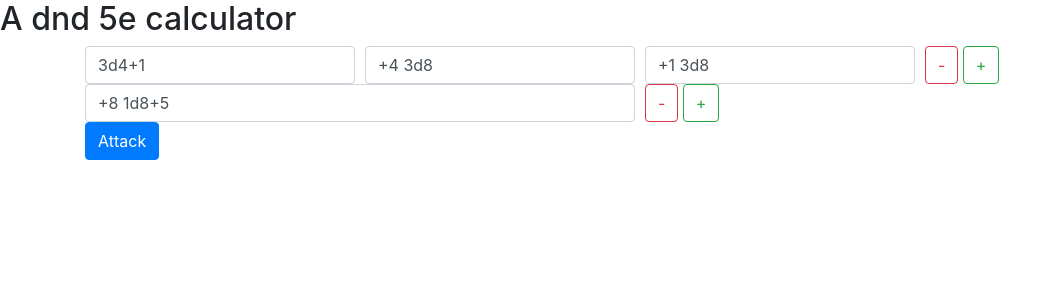
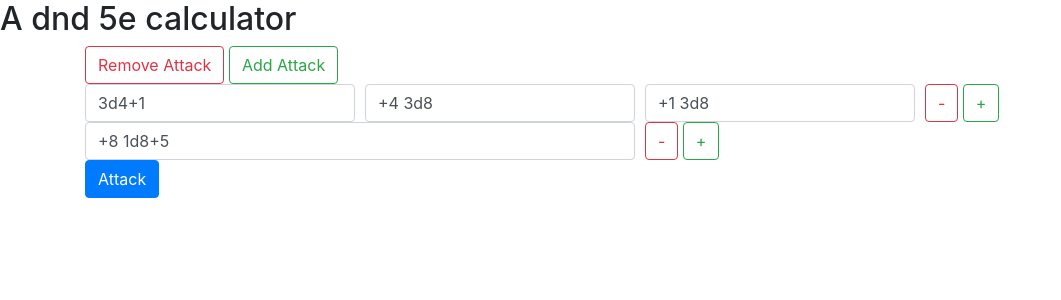
Before and after one commit to alskgj/dnd_math, a Flask app: page / in a window 1280 px wide. Shown: the top 300 px of the page, without its empty margins (0-1061 px from the left). Run offline with Flask 2, Linux system fonts and the light colour scheme; some libraries are stand-ins or nearby versions.

Commit message:
bugfixes

```diff
--- a/app/app.py
+++ b/app/app.py
@@ -18,7 +18,6 @@ app.debug = True
 SECRET_KEY = os.urandom(32)
 app.config['SECRET_KEY'] = SECRET_KEY
 
-# TODO - restore possibilities of multiple rows
 # TODO - remove UserInput class
 # TODO - replace the 'placeholde' name with something better
 
--- a/app/templates/index.html
+++ b/app/templates/index.html
@@ -7,12 +7,20 @@
 {% block content %}
 
   <div class="container">
+
+  <div class="form-row">
+    <div class="col">
+      <input class="btn btn-outline-danger" id="attack-remover" name="attack-remover" type="button" value="Remove Attack">
+      <input class="btn btn-outline-success" id="attack-adder" name="attack-adder" type="button" value="Add Attack">
+    </div>
+  </div>
+
     <form method="POST">
 
       {{ form.hidden_tag() }}
       {% for attack in form.attacks %}
-        {{ attack.hidden_tag() }}
-        <div class="form-row">
+        <div ctype="dynamic" class="form-row">
+          {{ attack.hidden_tag() }}
           {% for sub_attack in attack.sub_attacks %}
             <div class="col">
               {{ sub_attack.hidden_tag() }}
@@ -76,8 +84,6 @@
           }
       });
 
-      // todo ensure csrf gets copied -> one less button press
-
       // we always need the second last col, the last one are the buttons
       // let cols = $(first.closest("div.form-row")).find("div.col");
       // let tcols = cols[cols.length-2];
@@ -113,6 +119,39 @@
           }
       });
 
+      // remove an attack row
+      // attack-remover
+      $("input[id=attack-remover]").click(function () {
+          if ($("div[ctype=dynamic]").length >= 2) {
+            $("div[ctype=dynamic]:last")[0].remove();
+          }
+      });
+
+      // add an attack row
+      $("input[id=attack-adder]").click(function () {
+          if ($("div[ctype=dynamic]").length > 6) {
+            return;
+          }
+        let oldrow = $("div[ctype=dynamic]:last");
+        let row = oldrow.clone(true, true);
+
+        // get old id
+          // take any inputfield and extract its id
+          let new_id = parseInt($(oldrow[0]).find("input")[0].id.match(/attacks-(\d+)/)[1])+1;
+          // replace appicable stuff with new id
+          // row.find("input").each((index, element) => console.log(element.id));
+          row.find("input").each(function(index, element) {
+              element.id = element.id.replace(/attacks-(\d+)/, "attacks-" + new_id);
+              element.name = element.name.replace(/attacks-(\d+)/, "attacks-" + new_id);
+          });
+
+          oldrow.after(row);
+
+          // place new row after old row
+        console.log('hi');
+      });
+
+      {% if graphJSON and ids %}
       var graphs = {{graphJSON | safe}};
       var ids = {{ids | safe}};
       for (var i in graphs) {
@@ -120,6 +159,7 @@
               graphs[i].data,
               graphs[i].layout || {});
       }
+      {% endif %}
 
   </script>
 {% endblock %}
```
